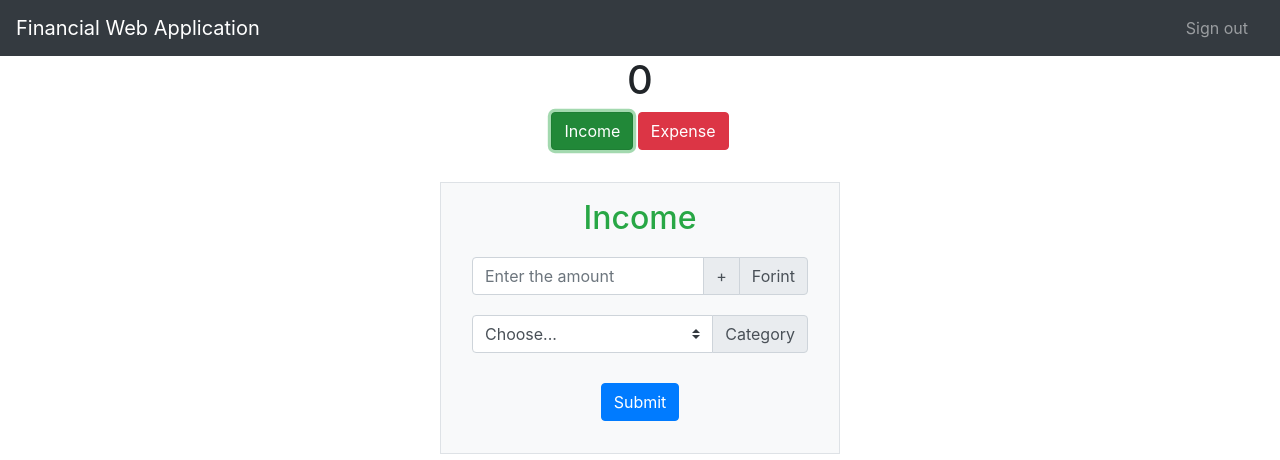
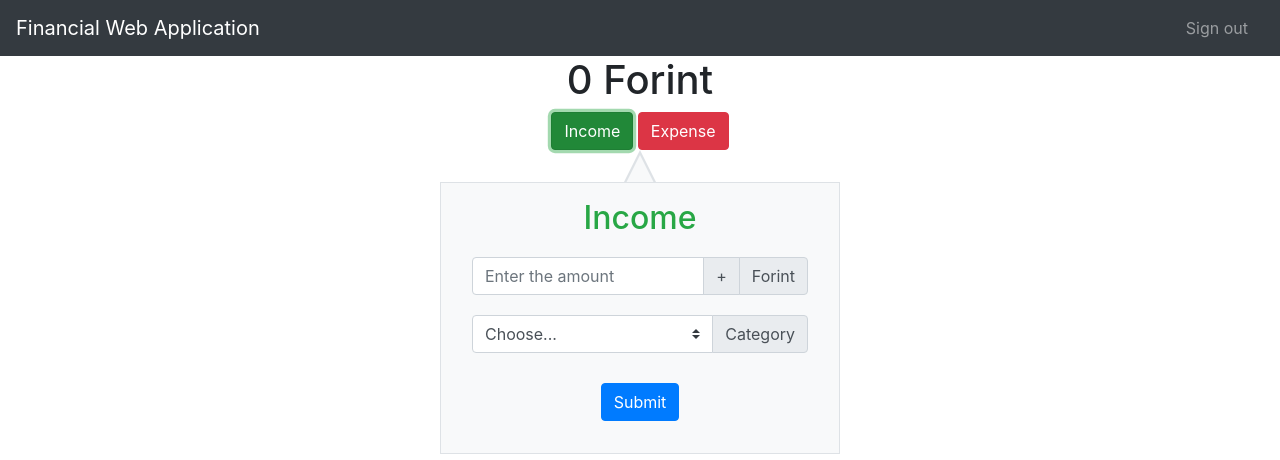
Before and after one commit to sandorsemsei123/financial, a plain HTML site: page index.html in a window 1280 px wide. Both pictures are taken after a click on the button "Income". Drawn offline with nearby package versions, Linux system fonts and the light colour scheme.

Commit message:
Plus triangle

```diff
--- a/css/styles.css
+++ b/css/styles.css
@@ -12,6 +12,24 @@
 .input-group {
     margin-top: 20px;
 }
+.triangle-up {
+    width:0;
+    height: 0;
+    border-left: 50px solid transparent;
+    border-right: 50px solid transparent;
+    border-bottom: 100px solid rgb(222, 226, 230);
+  }
+  .triangle-inner {
+    position: relative;
+    width:0;
+    height:0;
+    left: -45px;
+    bottom: -5px;
+    border-left: 45px solid transparent;
+    border-right: 45px solid transparent;
+    border-bottom: 90px solid rgb(248, 249, 250);
+  }
+
 /**** NAVBAR ****/
 
 .nav {
--- a/index.html
+++ b/index.html
@@ -23,13 +23,14 @@
     <div class="container">
         <div class="row">
             <div class="col-md-12 text-align-center">
-                <h1 id="total-money">0</h1>
+                <h1 id="total-money">0 Forint</h1>
                 <div class="buttons-div">
                     <button type="button" class="btn btn-success" id="income-btn">Income</button>
                     <button type="button" class="btn btn-danger" id="expense-btn">Expense</button>
                 </div>
             </div>
             <div class="col-md-12 d-none justify-content-center" id="income-div">
+                <div class="triangle-up"><div class="triangle-inner"></div></div>
                 <div class="popup-div justify-content-center align-items-center bg-light border">
                     <div class="p-3">
                         <h2 class="text-success text-align-center">Income</h2>
@@ -64,6 +65,7 @@
             </div>
         </div>
         <div class="col-md-12 d-none justify-content-center" id="expense-div">
+            <div class="triangle-up"><div class="triangle-inner"></div></div>
             <div class="popup-div justify-content-center align-items-center bg-light border">
                 <div class="p-3">
                     <h2 class="text-danger text-align-center">Expense</h2>
--- a/scripts/script.js
+++ b/scripts/script.js
@@ -19,7 +19,7 @@ $('#income-submit-btn').on("click", function() {
     var totalMoney = parseInt(document.getElementById('total-money').innerHTML);
     var finalMoney = totalMoney + inputMoney;
 
-    document.querySelector('#total-money').innerHTML = finalMoney;
+    document.querySelector('#total-money').innerHTML = finalMoney + ' Forint';
 
     $('#income-input').val('');
     $('#income-div').removeClass('d-flex');
```
